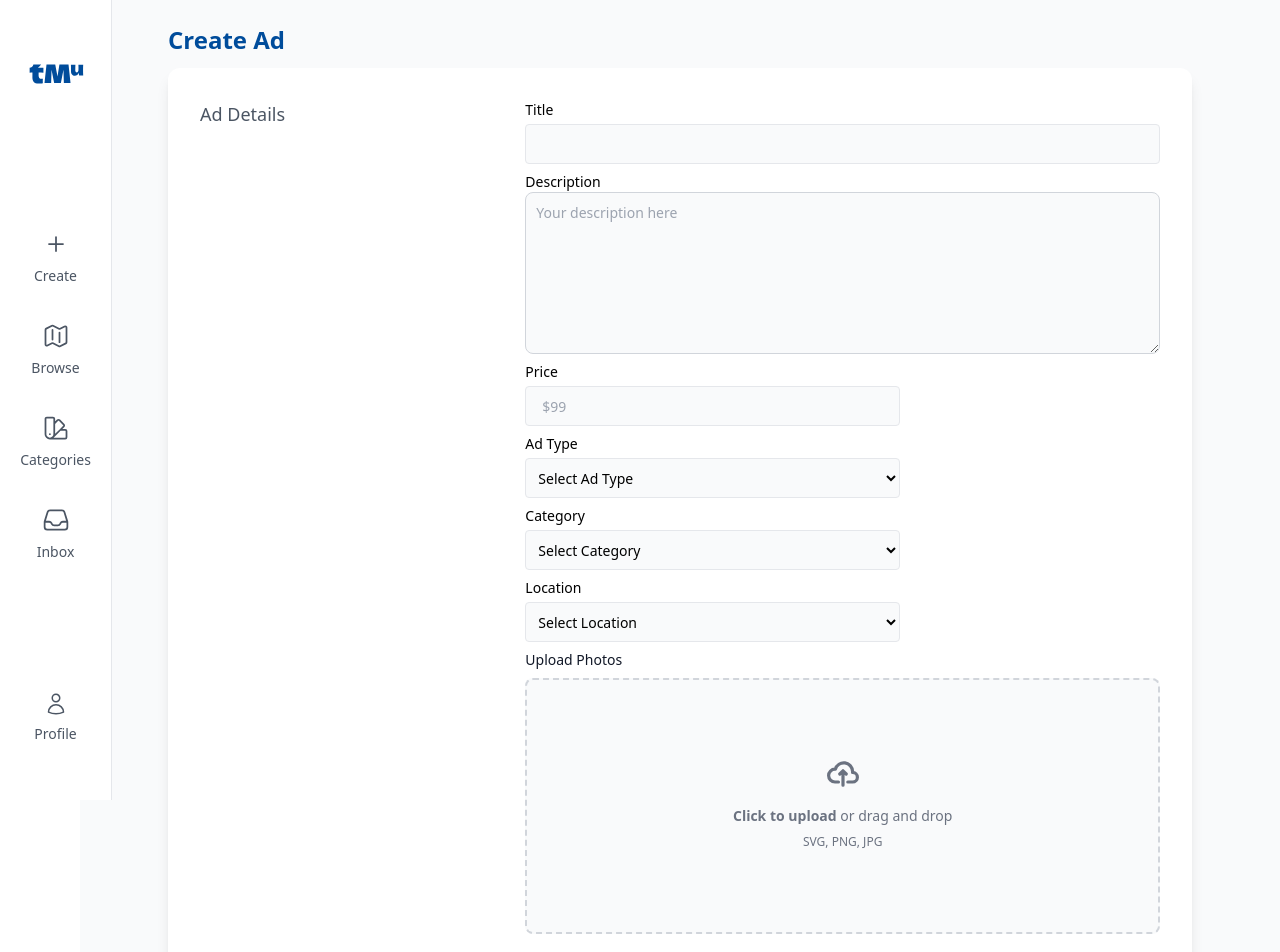
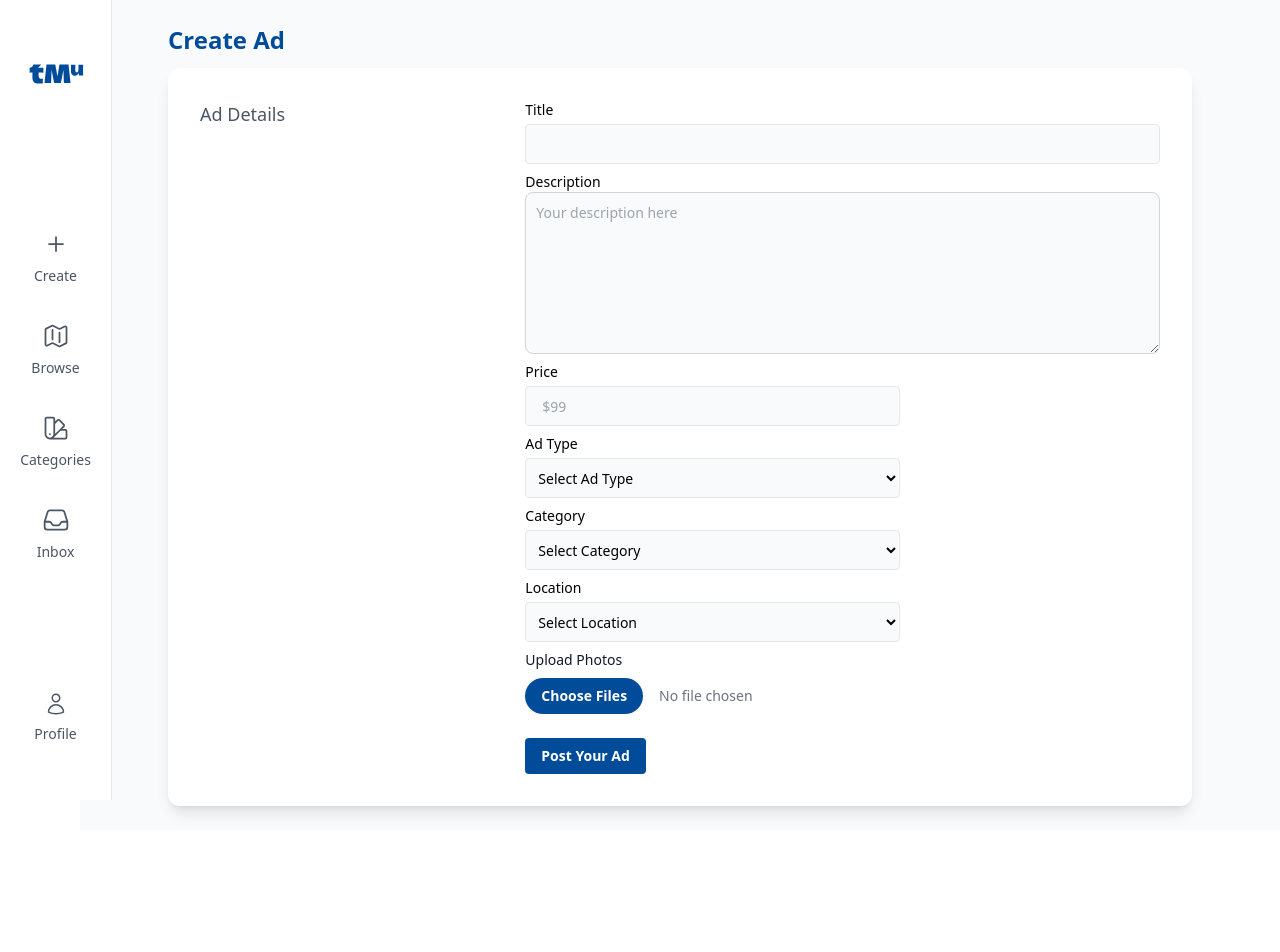
Before and after one commit to halitdincer/TMU-Marketplace, a React (Create React App) app in the folder client/: page /create in a window 1280 px wide. Shown: the top 952 px of the page. After the commit the page ends 830 px from the top, so only its background shows below. Built offline with nearby package versions, Linux system fonts and the light colour scheme; sample sign-in values are in the browser's storage.

Commit message:
created a new form with multiple image upload functionality and user token authentication with Authcontext

```diff
--- a/client/src/components/CreateAdForm.jsx
+++ b/client/src/components/CreateAdForm.jsx
@@ -1,36 +1,44 @@
 import axios from "axios";
-import React, { useState } from "react";
+import React, { useContext, useState } from "react";
+import { AuthContext } from "./AuthProvider";
 
 function CreateAdForm() {
+  // Use useState to manage multiple images
+  const [images, setImages] = useState([]);
   const [title, setTitle] = useState("");
   const [description, setDescription] = useState("");
-  const [image, setImage] = useState("");
   const [price, setPrice] = useState("");
   const [type, setType] = useState("");
   const [category, setCategory] = useState("");
   const [location, setLocation] = useState("");
+  const {apiToken} = useContext(AuthContext);
 
   const handleSubmit = async (event) => {
     event.preventDefault();
-    const token = localStorage.getItem("authtoken");
     const config = {
       headers: {
-        Authorization: "Token " + token,
+        Authorization: "Token " + apiToken,
         "Content-Type": "multipart/form-data",
       },
     };
 
     const form = new FormData();
-    form.append("images", image);
+    images.forEach((image) => {
+      form.append("images", image);
+    });
     form.append("title", title);
     form.append("description", description);
     form.append("price", price);
     form.append("type", type);
     form.append("category", category);
     form.append("location", location);
+
+    for (let [key, value] of form.entries()) {
+      console.log(`${key}: ${value}`);
+    }
+
     try {
-      const response = await axios.post("/api/ads/create-ad/", form, config);
-
+      const response = await axios.post("/api/ads/create/", form, config);
       console.log(response.data);
     } catch (error) {
       console.error("Error:", error);
@@ -38,9 +46,10 @@ function CreateAdForm() {
   };
 
   const handleImageChange = (e) => {
-    setImage(e.target.files[0]);
-    console.log(e.target.files[0]);
+    setImages([...e.target.files]);
+    console.log([...e.target.files]);
   };
+
 
   return (
     <div className="min-h-screen p-6  bg-gray-50 flex items-center justify-center lg:pb-0 pb-24">
@@ -107,9 +116,9 @@ function CreateAdForm() {
                         <option value="" disabled>
                           Select Ad Type
                         </option>
-                        <option value="Items Wanted">Items Wanted</option>
-                        <option value="Items for Sale">Items for Sale</option>
-                        <option value="Academic Services">
+                        <option value="IW">Items Wanted</option>
+                        <option value="IS">Items for Sale</option>
+                        <option value="AS">
                           Academic Services
                         </option>
                       </select>
@@ -178,49 +187,16 @@ function CreateAdForm() {
                     </div>
 
                     <div className=" md:col-span-5 justify-center">
-                      <label
-                        htmlFor="upload"
-                        className="block mb-2 text-sm font-medium text-gray-900 "
-                      >
+                    <label htmlFor="upload" className="block mb-2 text-sm font-medium text-gray-900 ">
                         Upload Photos
                       </label>
-                      <label
-                        htmlFor="dropzone-file"
-                        className="flex flex-col items-center justify-center w-full h-64 border-2 border-gray-300 border-dashed rounded-lg cursor-pointer bg-gray-50 hover:bg-gray-100 "
-                      >
-                        <div className="flex flex-col items-center justify-center pt-5 pb-6">
-                          <svg
-                            className="w-8 h-8 mb-4 text-gray-500 "
-                            aria-hidden="true"
-                            xmlns="http://www.w3.org/2000/svg"
-                            fill="none"
-                            viewBox="0 0 20 16"
-                          >
-                            <path
-                              stroke="currentColor"
-                              strokeLinecap="round"
-                              strokeLinejoin="round"
-                              strokeWidth="2"
-                              d="M13 13h3a3 3 0 0 0 0-6h-.025A5.56 5.56 0 0 0 16 6.5 5.5 5.5 0 0 0 5.207 5.021C5.137 5.017 5.071 5 5 5a4 4 0 0 0 0 8h2.167M10 15V6m0 0L8 8m2-2 2 2"
-                            />
-                          </svg>
-                          <p className="mb-2 text-sm text-gray-500 ">
-                            <span className="font-semibold">
-                              Click to upload
-                            </span>{" "}
-                            or drag and drop
-                          </p>
-                          <p className="text-xs text-gray-500 dark:text-gray-400">
-                            SVG, PNG, JPG
-                          </p>
-                        </div>
-                        <input
-                          id="dropzone-file"
-                          type="file"
-                          className="hidden"
-                          onChange={handleImageChange}
-                        />
-                      </label>
+                      <input
+                        id="upload"
+                        type="file"
+                        multiple // Allow multiple file selections
+                        className="block w-full text-sm text-gray-500 file:mr-4 file:py-2 file:px-4 file:rounded-full file:border-0 file:text-sm file:font-semibold file:bg-custom-blue file:text-white hover:file:bg-custom-yellow"
+                        onChange={handleImageChange}
+                      />
                     </div>
 
                     <div className="md:col-span-5 pt-4">
```
